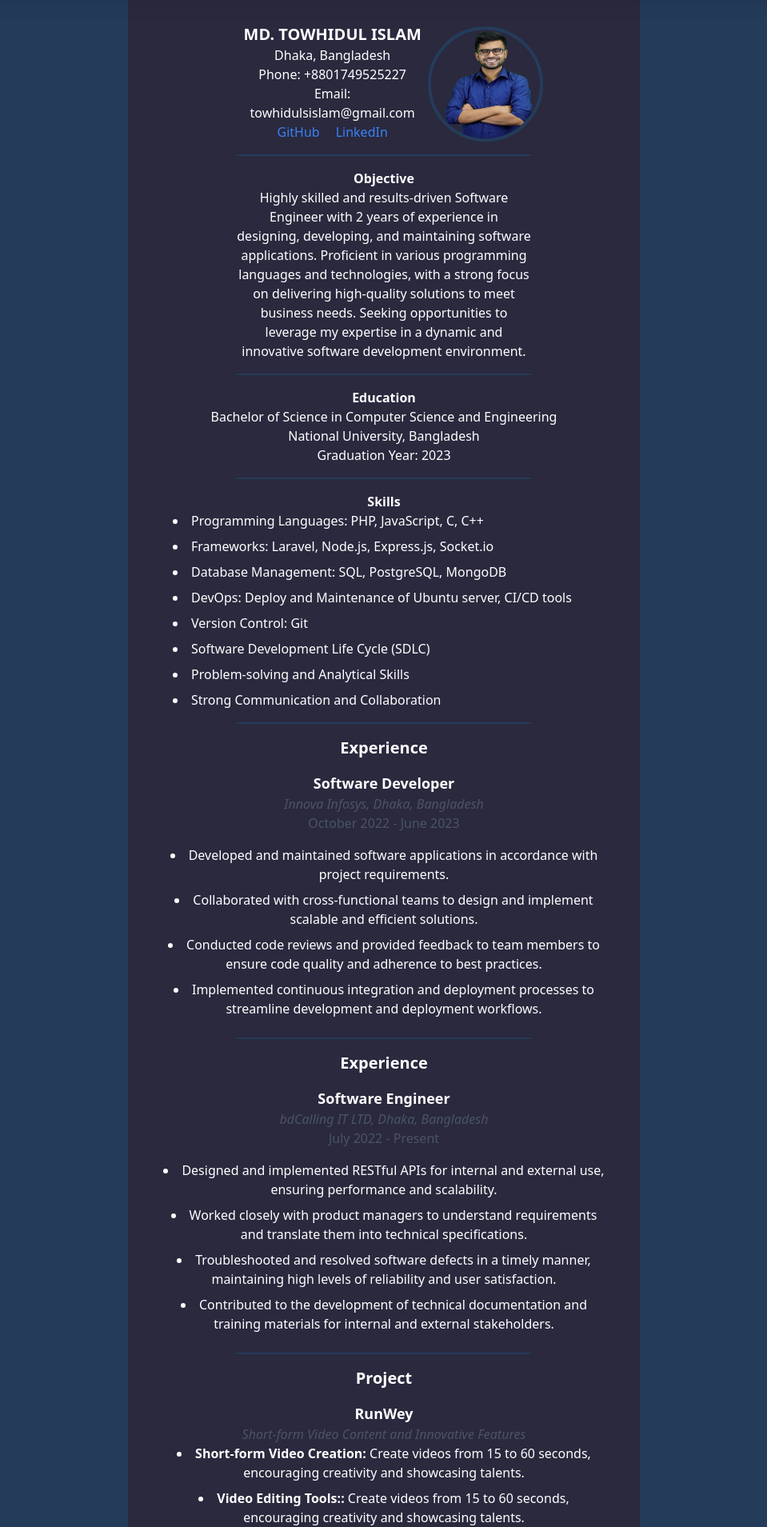
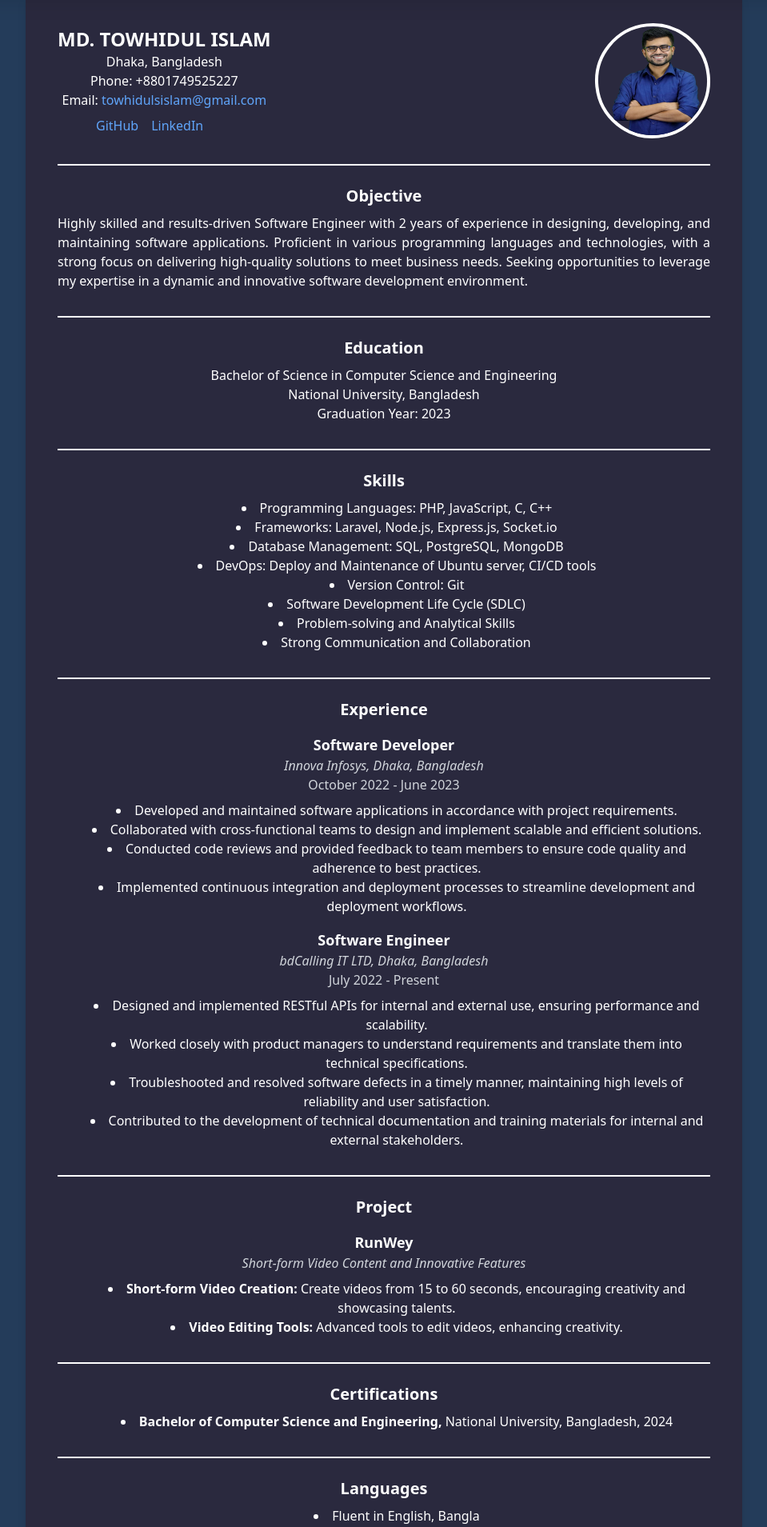
Before and after one commit to towhidul1999/PORTFOLIO, a React (Vite) app: page /resume in a window 1280 px wide. Shown: the part 91-2000 px from the top of the page at 80% size, without its empty margins (160-1119 px from the left). Built offline with nearby package versions, Linux system fonts and the light colour scheme.

Commit message:
Resume updated

```diff
--- a/src/components/Resume.jsx
+++ b/src/components/Resume.jsx
@@ -2,53 +2,59 @@ import React from 'react';
 
 const Article = () => {
     return (
-        <>
         <div className='bg-custom-black mt-0'>
+            <div className="mt-20 p-10 bg-custom-blue mx-auto text-white max-w-4xl shadow-lg rounded-lg">
 
-                <div className="mt-20 justify-center items-center p-10 bg-custom-blue mx-80 text-white">
-
-                    <div className="mb-4 flex ml-24 justify-between">
+                {/* Header Section */}
+                <div className="flex justify-between items-center mb-8">
                     <div>
-                            <h2 className="text-xl font-bold">MD. TOWHIDUL ISLAM</h2>
+                        <h2 className="text-2xl font-bold">MD. TOWHIDUL ISLAM</h2>
                         <p>Dhaka, Bangladesh</p>
-
                         <p>Phone: +8801749525227</p>
-                            <p>Email: towhidulsislam@gmail.com</p>
-                            <a href="#" className="text-blue-500">GitHub</a>
-                            <a href="#" className="text-blue-500 ml-5">LinkedIn</a>
+                        <p>Email: <a href="mailto:towhidulsislam@gmail.com" className="text-blue-400">towhidulsislam@gmail.com</a></p>
+                        <div className="flex space-x-4 mt-2 ml-12">
+                            <a href="#" className="text-blue-400 hover:text-blue-300">GitHub</a>
+                            <a href="#" className="text-blue-400 hover:text-blue-300">LinkedIn</a>
                         </div>
-                        <div className="-rotate-6">
+                    </div>
+                    <div className="transform -rotate-6">
                         <img
                             src="../../video/towhidul.png"
                             alt="Profile"
-                                className="w-36 h-36 border-4 border-custom-black rounded-full mr-24"
+                            className="w-36 h-36 border-4 border-white rounded-full"
                         />
                     </div>
-
-
                 </div>
 
-                    <hr className="border-t-2 border-custom-black my-4 mx-24" />
+                <hr className="border-t-2 border-white my-6" />
 
-                    <div className="mb-4">
-                        <h3 className="font-semibold">Objective</h3>
-                        <p className='mx-24'>Highly skilled and results-driven Software Engineer with 2 years of experience in designing, developing, and maintaining software applications. Proficient in various programming languages and technologies, with a strong focus on delivering high-quality solutions to meet business needs. Seeking opportunities to leverage my expertise in a dynamic and innovative software development environment.</p>
+                {/* Objective Section */}
+                <div className="mb-8">
+                    <h3 className="text-xl font-semibold">Objective</h3>
+                    <p className="mt-2 text-justify">
+                        Highly skilled and results-driven Software Engineer with 2 years of experience in designing, developing,
+                        and maintaining software applications. Proficient in various programming languages and technologies,
+                        with a strong focus on delivering high-quality solutions to meet business needs.
+                        Seeking opportunities to leverage my expertise in a dynamic and innovative software development environment.
+                    </p>
                 </div>
 
-                    <hr className="border-t-2 border-custom-black my-4 mx-24" />
+                <hr className="border-t-2 border-white my-6" />
 
-                    <div className="mb-4">
-                        <h3 className="font-semibold">Education</h3>
-                        <p>Bachelor of Science in Computer Science and Engineering</p>
+                {/* Education Section */}
+                <div className="mb-8">
+                    <h3 className="text-xl font-semibold">Education</h3>
+                    <p className="mt-2">Bachelor of Science in Computer Science and Engineering</p>
                     <p>National University, Bangladesh</p>
                     <p>Graduation Year: 2023</p>
                 </div>
 
-                    <hr className="border-t-2 border-custom-black my-4 mx-24" />
+                <hr className="border-t-2 border-white my-6" />
 
-                    <div className='justify-center items-center'>
-                        <h3 className="font-semibold text-center justify-center items-center">Skills</h3>
-                        <ul className="list-disc list-inside ml-4 space-y-2 text-justify">
+                {/* Skills Section */}
+                <div className="mb-8">
+                    <h3 className="text-xl font-semibold">Skills</h3>
+                    <ul className="list-disc list-inside mt-2 pl-8">
                         <li>Programming Languages: PHP, JavaScript, C, C++</li>
                         <li>Frameworks: Laravel, Node.js, Express.js, Socket.io</li>
                         <li>Database Management: SQL, PostgreSQL, MongoDB</li>
@@ -60,33 +66,31 @@ const Article = () => {
                     </ul>
                 </div>
 
+                <hr className="border-t-2 border-white my-6" />
 
-                    <hr className="border-t-2 border-custom-black my-4 mx-24" />
+                {/* Experience Section */}
+                <div className="mb-8">
+                    <h3 className="text-xl font-semibold">Experience</h3>
 
-                    <div className="">
-                        <h2 className="text-xl font-bold mb-4">Experience</h2>
-                        <div className="mb-6">
-                            <h3 className="text-lg font-semibold">Software Developer</h3>
-                            <p className="italic text-gray-600">Innova Infosys, Dhaka, Bangladesh</p>
-                            <p className="text-gray-600 mb-4">October 2022 - June 2023</p>
-                            <ul className="list-disc list-inside space-y-2">
+                    {/* Experience 1 */}
+                    <div className="mt-4">
+                        <h4 className="text-lg font-semibold">Software Developer</h4>
+                        <p className="italic text-gray-300">Innova Infosys, Dhaka, Bangladesh</p>
+                        <p className="text-gray-300 mb-2">October 2022 - June 2023</p>
+                        <ul className="list-disc list-inside mt-2 pl-8">
                             <li>Developed and maintained software applications in accordance with project requirements.</li>
                             <li>Collaborated with cross-functional teams to design and implement scalable and efficient solutions.</li>
                             <li>Conducted code reviews and provided feedback to team members to ensure code quality and adherence to best practices.</li>
                             <li>Implemented continuous integration and deployment processes to streamline development and deployment workflows.</li>
                         </ul>
                     </div>
-                    </div>
 
-                    <hr className="border-t-2 border-custom-black my-4 mx-24" />
-
-                    <div className="">
-                        <h2 className="text-xl font-bold mb-4">Experience</h2>
-                        <div className="mb-6">
-                            <h3 className="text-lg font-semibold">Software Engineer</h3>
-                            <p className="italic text-gray-600">bdCalling IT LTD, Dhaka, Bangladesh</p>
-                            <p className="text-gray-600 mb-4">July 2022 - Present</p>
-                            <ul className="list-disc list-inside space-y-2">
+                    {/* Experience 2 */}
+                    <div className="mt-4">
+                        <h4 className="text-lg font-semibold">Software Engineer</h4>
+                        <p className="italic text-gray-300">bdCalling IT LTD, Dhaka, Bangladesh</p>
+                        <p className="text-gray-300 mb-2">July 2022 - Present</p>
+                        <ul className="list-disc list-inside mt-2 pl-8">
                             <li>Designed and implemented RESTful APIs for internal and external use, ensuring performance and scalability.</li>
                             <li>Worked closely with product managers to understand requirements and translate them into technical specifications.</li>
                             <li>Troubleshooted and resolved software defects in a timely manner, maintaining high levels of reliability and user satisfaction.</li>
@@ -95,61 +99,49 @@ const Article = () => {
                     </div>
                 </div>
 
-                    <hr className="border-t-2 border-custom-black my-4 mx-24" />
+                <hr className="border-t-2 border-white my-6" />
 
-                    <div className="">
-                        <h2 className="text-xl font-bold mb-4">Project</h2>
-                        <div className="mb-6">
-                            <h3 className="text-lg font-semibold">RunWey</h3>
-                            <p className="italic text-gray-600">Short-form Video Content and Innovative Features</p>
-                            <ul className="list-disc list-inside space-y-2">
+                {/* Project Section */}
+                <div className="mb-8">
+                    <h3 className="text-xl font-semibold">Project</h3>
+                    <div className="mt-4">
+                        <h4 className="text-lg font-semibold">RunWey</h4>
+                        <p className="italic text-gray-300">Short-form Video Content and Innovative Features</p>
+                        <ul className="list-disc list-inside mt-2 pl-8">
                             <li><span className='font-bold'>Short-form Video Creation: </span>Create videos from 15 to 60 seconds, encouraging creativity and showcasing talents.</li>
-                                <li><span className='font-bold'>Video Editing Tools:: </span>Create videos from 15 to 60 seconds, encouraging creativity and showcasing talents.</li>
+                            <li><span className='font-bold'>Video Editing Tools: </span>Advanced tools to edit videos, enhancing creativity.</li>
                         </ul>
                     </div>
                 </div>
 
-                    <hr className="border-t-2 border-custom-black my-4 mx-24" />
+                <hr className="border-t-2 border-white my-6" />
 
-                    <div className="">
-                        <div className="mb-6">
-                            <h3 className="text-lg font-semibold">RunWey</h3>
-                            <p className="italic text-gray-600">Short-form Video Content and Innovative Features</p>
-                            <ul className="list-disc list-inside space-y-2">
-                                <li><span className='font-bold'>Short-form Video Creation: </span>Create videos from 15 to 60 seconds, encouraging creativity and showcasing talents.</li>
-                                <li><span className='font-bold'>Video Editing Tools:: </span>Create videos from 15 to 60 seconds, encouraging creativity and showcasing talents.</li>
-                            </ul>
-                        </div>
-                    </div>
-
-                    <hr className="border-t-2 border-custom-black my-4 mx-24" />
-
-                    <div className="">
-                        <div className="mb-6">
-                            <h3 className="text-lg font-semibold">Certifications</h3>
-
-                            <ul className="list-disc list-inside space-y-2">
+                {/* Certifications Section */}
+                <div className="mb-8">
+                    <h3 className="text-xl font-semibold">Certifications</h3>
+                    <ul className="list-disc list-inside mt-2 pl-8">
                         <li><span className='font-bold'>Bachelor of Computer Science and Engineering, </span>National University, Bangladesh, 2024</li>
                     </ul>
                 </div>
-                    </div>
 
-                    <hr className="border-t-2 border-custom-black my-4 mx-24" />
+                <hr className="border-t-2 border-white my-6" />
 
-                    <div className="">
-                        <div className="mb-6">
-                            <h3 className="text-lg font-semibold">Languages</h3>
-
-                            <ul className="list-disc list-inside space-y-2">
+                {/* Languages Section */}
+                <div className="mb-8">
+                    <h3 className="text-xl font-semibold">Languages</h3>
+                    <ul className="list-disc list-inside mt-2 pl-8">
                         <li>Fluent in English, Bangla</li>
                     </ul>
                 </div>
+
+                {/* Download Resume Button */}
+                <div className="flex justify-center mt-10">
+                    <button className='bg-white text-custom-blue h-10 w-48 rounded-md hover:bg-gray-200 transition ease-in-out delay-150'>
+                        Download Resume
+                    </button>
                 </div>
             </div>
-
-                <button className='bg-custom-blue h-8 w-40 rounded-md hover:bg-gray-600 transition ease-in-out delay-150 mt-10 text-white'>Downlaod Resume</button>
         </div>
-        </>
     );
 };
 
```
Lines whose indentation alone changed are shown as unchanged.
